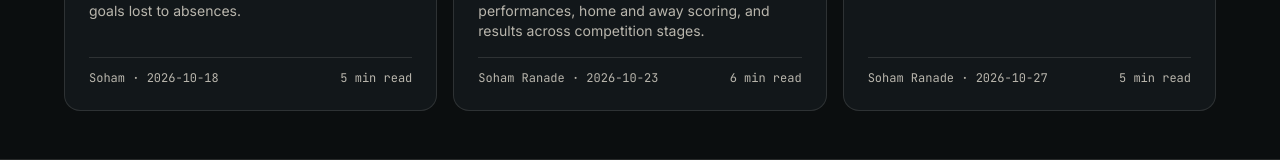
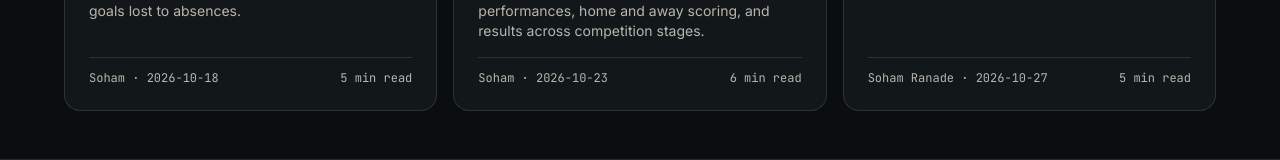
Before and after one commit to ronaldogoatsfc/cr7archive, a Next.js app: page / in a window 1280 px wide. Shown: the part 3802-3962 px from the top of the page. Built offline with nearby package versions, Linux system fonts and the light colour scheme.

Commit message:
Use Soham as article author

```diff
--- a/data/articles/ronaldo-ucl-analysis.js
+++ b/data/articles/ronaldo-ucl-analysis.js
@@ -1,7 +1,7 @@
 const ronaldoUclAnalysis = {
   slug: "ronaldo-ucl-analysis",
   title: "Cristiano Ronaldo's Champions League Career: A Statistical Analysis",
-  author: "Soham Ranade",
+  author: "Soham",
   datePublished: "2026-10-23",
   description:
     "An analysis of Cristiano Ronaldo's UEFA Champions League career, exploring his goals by round and opponent, individual performances, home and away scoring, and results across competition stages.",
```
